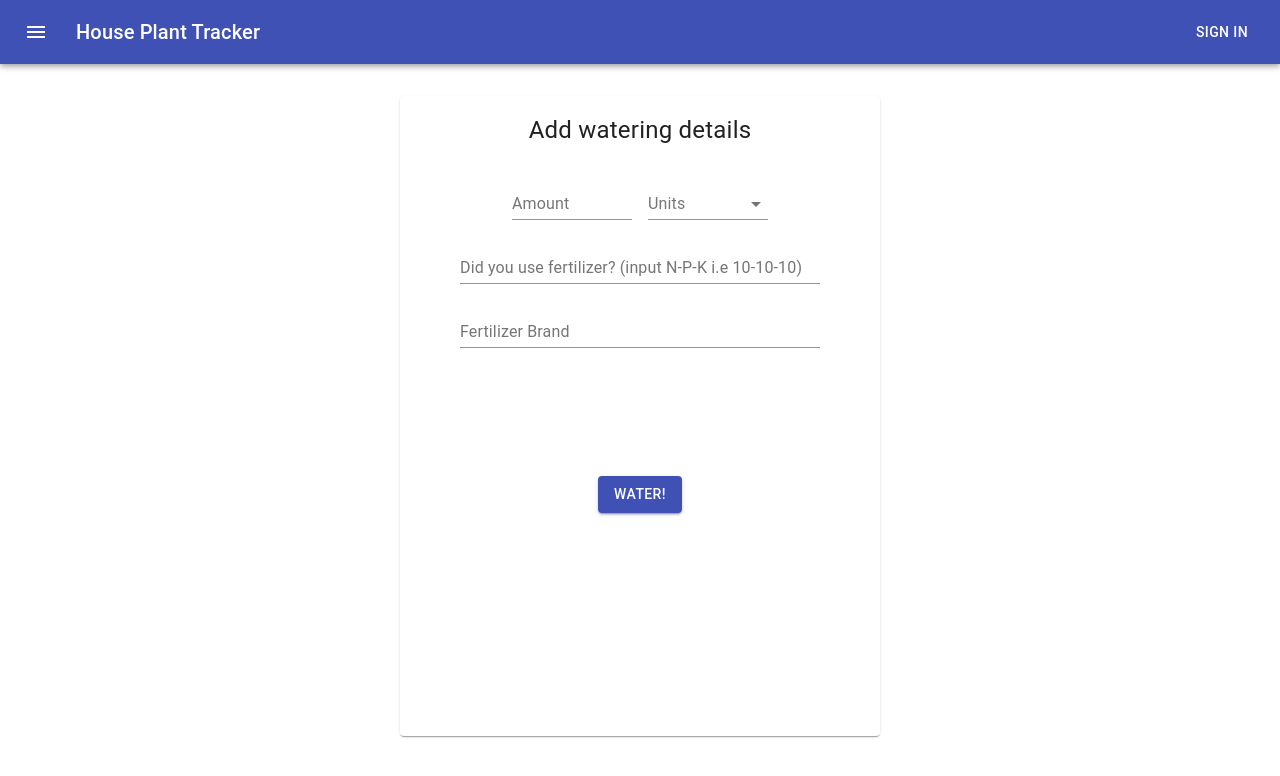
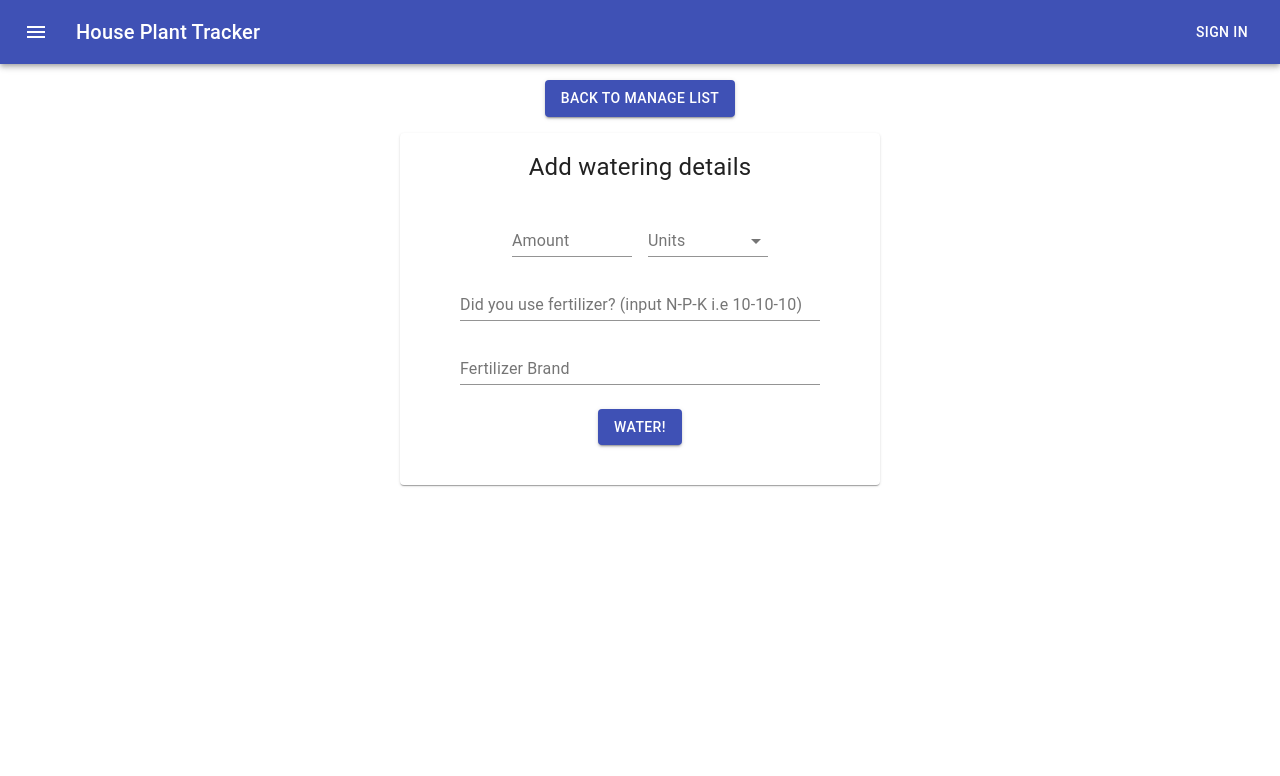
Before and after one commit to ekonine/plant-tracker-v2, a React (Create React App) app: page /manage/1/water/1 in a window 1280 px wide. Shown: the top 776 px of the page. Built offline with nearby package versions, Linux system fonts and the light colour scheme; no server answers.

Commit message:
fix styling on water form

```diff
--- a/src/components/water-form/water-form.component.jsx
+++ b/src/components/water-form/water-form.component.jsx
@@ -14,52 +14,52 @@ const useStyles = makeStyles(theme => ({
     display: 'flex',
     justifyContent: 'center',
     alignItems: 'center',
-    flexDirection: 'column'
+    flexDirection: 'column',
   },
   col: {
     display: 'flex',
-    justifyContent: 'center'
+    justifyContent: 'center',
   },
   paper: {
-    margin: theme.spacing(4),
+    margin: theme.spacing(2),
     width: theme.spacing(60),
-    height: theme.spacing(80),
+    height: theme.spacing(44),
   },
   textBox: {
     margin: theme.spacing(1),
-    width: '45ch'
+    width: '45ch',
   },
   numberBox: {
     margin: theme.spacing(1),
-    width: '15ch'
+    width: '15ch',
   },
   title: {
-    textAlign: 'center',
     margin: theme.spacing(2),
     fontSize: 24,
   },
   button: {
-    textAlign: 'center',
-    //One of these days I'll understand how flexbox works
-    marginTop: theme.spacing(15)
-  }
+    marginTop: theme.spacing(2),
+  },
 }));
 
 export default function CustomForm() {
   const classes = useStyles();
   const [units, setUnits] = React.useState('');
 
-  const handleUnitSelect = (event) => {
+  const handleUnitSelect = event => {
     setUnits(event.target.value);
-    console.log(event.target.value)
-  }
+    console.log(event.target.value);
+  };
 
   return (
     <div className={classes.root}>
+      <Button className={classes.button} variant="contained" color="primary">Back to Manage List</Button>
       <Paper className={classes.paper}>
-        <Typography className={classes.title}>Add watering details</Typography>
         <form noValidate autoComplete="off">
           <div className={classes.root}>
+            <Typography className={classes.title}>
+              Add watering details
+            </Typography>
             <div className={classes.col}>
               <TextField
                 className={classes.numberBox}
@@ -68,14 +68,13 @@ export default function CustomForm() {
                 variant="standard"
               />
               <FormControl className={classes.numberBox}>
-                <InputLabel id='units'>Units</InputLabel>
+                <InputLabel id="units">Units</InputLabel>
                 <Select
                   labelId="units"
                   id="waterUnits"
                   value={units}
                   variant="standard"
-                  onChange={handleUnitSelect}
-                >
+                  onChange={handleUnitSelect}>
                   <MenuItem value={'ml'}>ml</MenuItem>
                   <MenuItem value={'oz'}>oz</MenuItem>
                 </Select>
@@ -93,11 +92,14 @@ export default function CustomForm() {
               label="Fertilizer Brand"
               variant="standard"
             />
+          <Button
+            className={classes.button}
+            variant="contained"
+            color="primary">
+            Water!
+          </Button>
           </div>
         </form>
-        <div className={classes.button}>
-          <Button variant="contained" color="primary">Water!</Button>
-        </div>
       </Paper>
     </div>
   );
```
Lines whose indentation alone changed are shown as unchanged.
